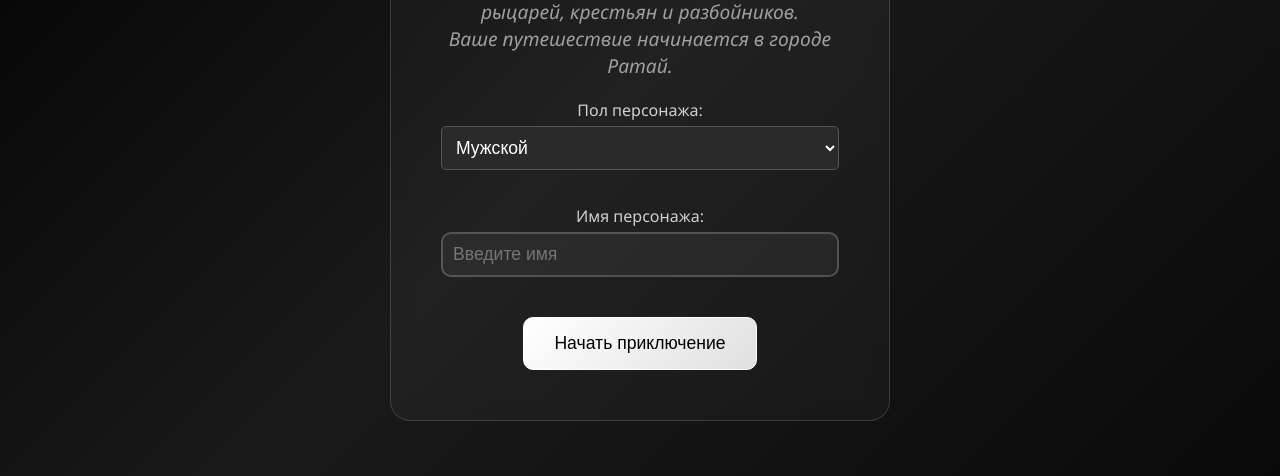
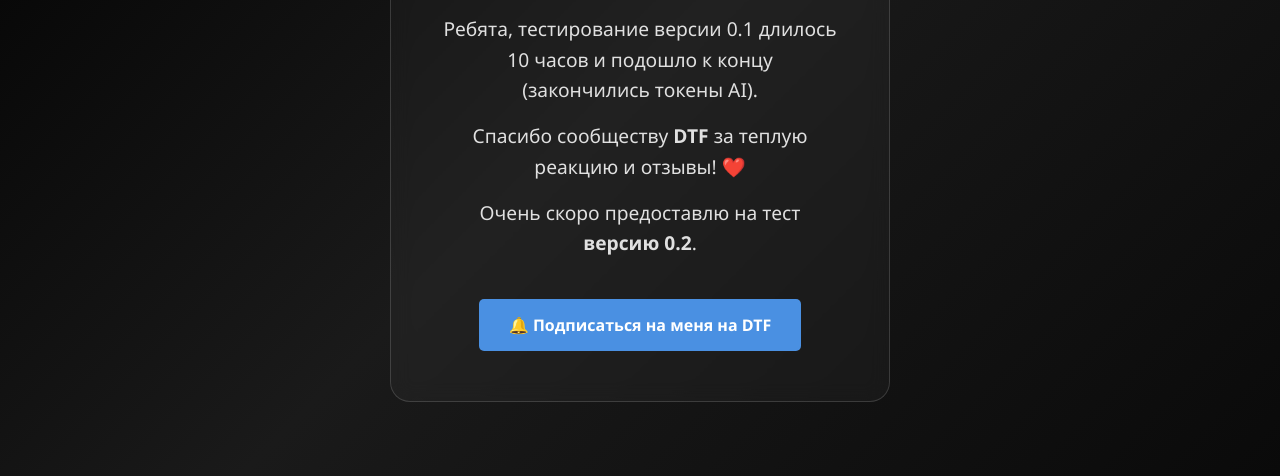
Before and after one commit to BohemiaAIRPG/0.1, a website: page index.html in a window 1280 px wide. Shown: the part 324-800 px from the top of the page. Drawn offline with Linux system fonts and the light colour scheme.

Commit message:
Update welcome screen: Test 0.1 ended

```diff
--- a/index.html
+++ b/index.html
@@ -17,26 +17,16 @@
         <!-- Экран начала игры -->
         <div id="startScreen" class="start-screen">
             <div class="start-content">
-                <h2>🏰 Богемия, 1403 год</h2>
-                <p style="margin-bottom: 20px; color: #a0a0a0; font-style: italic;">
-                    Средневековая Богемия. Жестокий мир рыцарей, крестьян и разбойников.<br>
-                    Ваше путешествие начинается в городе Ратай.
-                </p>
-
-                <div style="margin-bottom: 15px;">
-                    <label for="playerGender" style="display: block; margin-bottom: 5px;">Пол персонажа:</label>
-                    <select id="playerGender" style="width: 100%; padding: 10px; background: #2a2a2a; color: #fff; border: 1px solid #555; border-radius: 5px;">
-                        <option value="male">Мужской</option>
-                        <option value="female">Женский</option>
-                    </select>
+                <h2>🏁 Тестирование завершено</h2>
+                <div style="margin: 30px 0; color: #e0e0e0; line-height: 1.6;">
+                    <p style="margin-bottom: 15px;">Ребята, тестирование версии 0.1 длилось 10 часов и подошло к концу (закончились токены AI).</p>
+                    <p style="margin-bottom: 15px;">Спасибо сообществу <strong>DTF</strong> за теплую реакцию и отзывы! ❤️</p>
+                    <p>Очень скоро предоставлю на тест <strong>версию 0.2</strong>.</p>
                 </div>
 
-                <div style="margin-bottom: 20px;">
-                    <label for="playerName" style="display: block; margin-bottom: 5px;">Имя персонажа:</label>
-                    <input type="text" id="playerName" placeholder="Введите имя" maxlength="20" style="width: 100%; padding: 10px;">
-                </div>
-
-                <button id="startButton" class="btn btn-primary">Начать приключение</button>
+                <a href="https://dtf.ru" target="_blank" style="display: inline-block; padding: 15px 30px; background: #4a90e2; color: white; text-decoration: none; border-radius: 5px; font-weight: bold; margin-top: 10px;">
+                    🔔 Подписаться на меня на DTF
+                </a>
             </div>
         </div>
 
```
